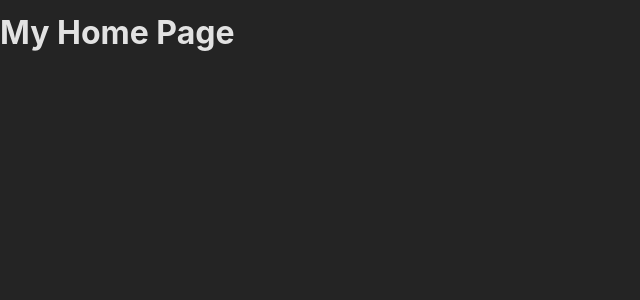
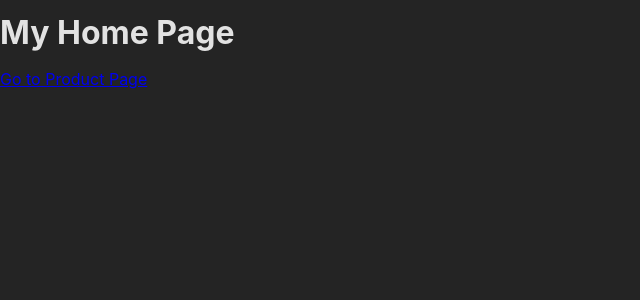
Before and after one commit to skjalal/react-router, a React (Vite) app: page / in a window 1280 px wide. Shown: the top 300 px of the page, without its empty margins (0-640 px from the left). Built offline with nearby package versions, Linux system fonts and the light colour scheme.

Commit message:
Added navigate using Link

```diff
--- a/src/pages/Home.tsx
+++ b/src/pages/Home.tsx
@@ -1,7 +1,15 @@
 import React, { type JSX } from "react";
+import { Link } from "react-router-dom";
 
 const HomePage: React.FC = (): JSX.Element => {
-  return <h1>My Home Page</h1>;
+  return (
+    <>
+      <h1>My Home Page</h1>
+      <p>
+        <Link to="/products">Go to Product Page</Link>
+      </p>
+    </>
+  );
 };
 
 export default HomePage;
```
